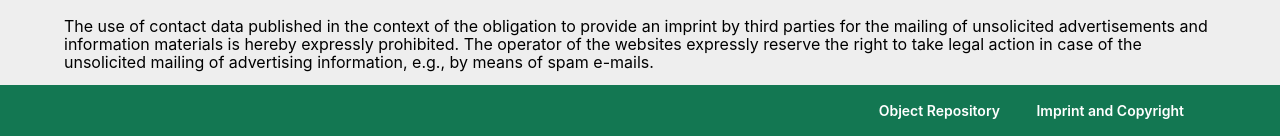
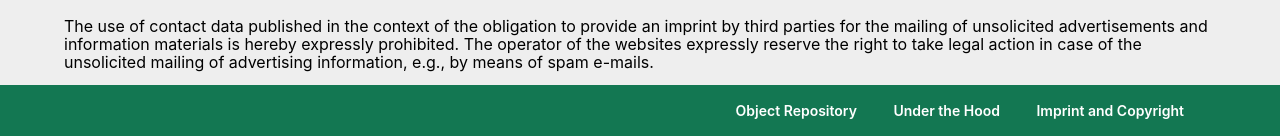
Before and after one commit to Senckenberg-DCBiodivIT/FAIR-workflow-platform-frontend, a Django app: page /imprint in a window 1280 px wide. Shown: the part 2332-2468 px from the top of the page. Run offline with Django 5.2, Linux system fonts and the light colour scheme; the visitor is signed in with stand-in values (Sample User, id 1); parts of the project's set-up code (start-up, migrations or seed data) failed here and were passed over; some libraries are stand-ins or nearby versions.

Commit message:
add link to src

```diff
--- a/cwr_frontend/cwr_frontend/templates/base.html
+++ b/cwr_frontend/cwr_frontend/templates/base.html
@@ -41,6 +41,7 @@
     {% load settings_value %}
     <footer class="w-100 pa3 ph5-ns bg-dark-green tr" style="position: absolute; bottom: 0">
         <a href="{% cordra_url %}/" class="f6 fw6 dim link white mr2 mr3-m mr4-l dib">Object Repository</a>
+        <a href="https://github.com/dnlbauer/fair-workflow-platform" class="f6 fw6 dim link white mr2 mr3-m mr4-l dib">Under the Hood</a>
         <a href="{% url 'imprint' %}" class="f6 fw6 dim link white mr2 mr3-m mr4-l dib">Imprint and Copyright</a>
     </footer>
 </div>
```
